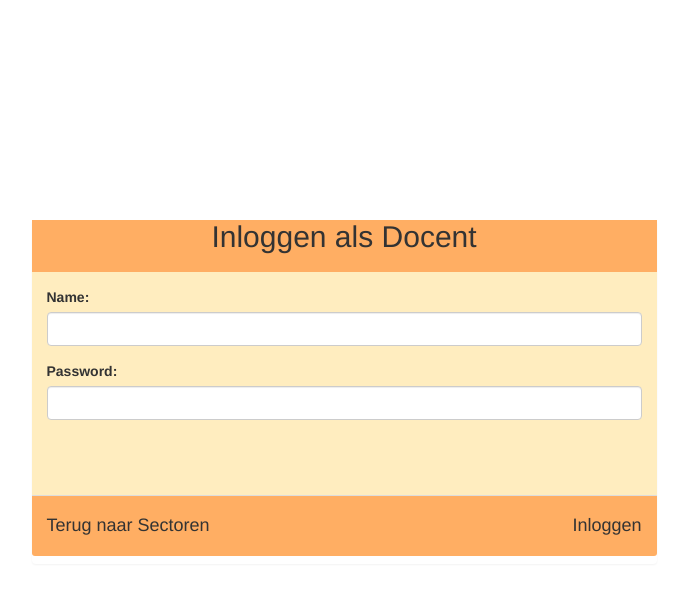
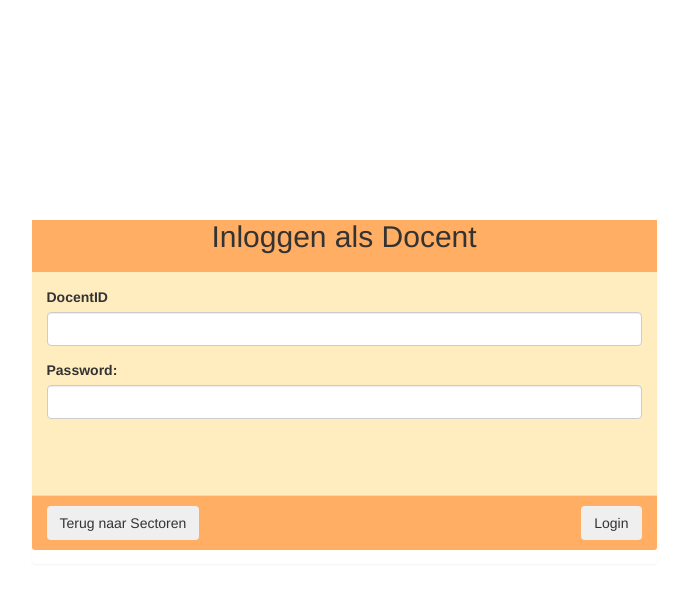
Before and after one commit to ShadowNL/213Nova, a PHP site: page /Admin_Login.php in a window 1280 px wide. Shown: the top 595 px of the page, without its empty margins (296-984 px from the left). Run offline with PHP 8.4, Linux system fonts and the light colour scheme.

Commit message:
Made the login work with niels his spaghetti

```diff
--- a/Admin_Login.php
+++ b/Admin_Login.php
@@ -1,3 +1,8 @@
+<?php
+session_start();
+?>
+
+
 <html>
     <head>
         <title>landingpage</title>
@@ -26,25 +31,28 @@
             <div class="col-xs-6">
                 <div class="panel panel-default" style="height: 43% ; border: none !important">
                     <div class="panel-heading-custom" style="background-color: #ffae63 ; height: 15%"><h2><center>Inloggen als Docent</center></h2></div>
-                    <div class="panel-body" style="height: 65%  ; background-color: #ffedbf "> <div class="form-group">
+                    <div class="panel-body" style="height: 65%  ; background-color: #ffedbf ">
+                        <div >
 
-                            <label for="usr">Name:</label>
-                            <input type="text" class="form-control" id="usr">
+
+                            <form action ="loginfunction.php" method="post">
+                            <label for="DocentID">DocentID</label>
+                            <input type="text" class="form-control" name="DocentID">
                         </div>
 
                         <div class="form-group">
-                            <label for="pwd">Password:</label>
-                            <input type="password" class="form-control" id="pwd">
-                        </div> </div>
+                            <label for="Password">Password:</label>
+                            <input type="password" class="form-control" name="Password">
+                        </div></div>
 
 
                     <div class="panel-footer" style="background-color: #ffae63">
                         <div class="pull-left" id="SectorPage">
-                            <h4>Terug naar Sectoren</h4>
+                            <button class="btn" >Terug naar Sectoren</button>
                         </div>
 
                         <div class="pull-right" id="Login">
-                            <h4 class="text-right">Inloggen</h4>
+                            <button class="btn"  type="submit">Login</button>
                         </div>
                         <div class="clearfix"></div>
                     </div>
```
Also changed, not shown: adminlogin.php (deleted, +0 -22 lines).
